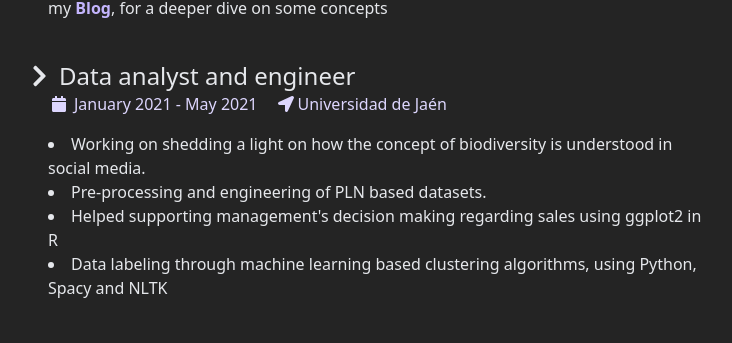
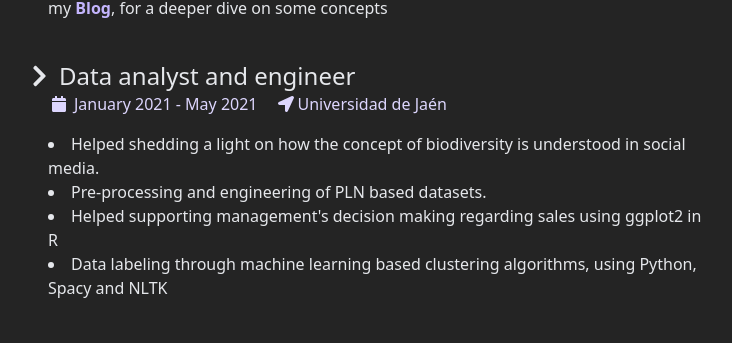
Before and after one commit to jesi-rgb/old.jesirgb.com, a Next.js app: page /curriculum in a window 1280 px wide. Shown: the part 873-1216 px from the top of the page, without its empty margins (272-1004 px from the left). Built offline with nearby package versions, Linux system fonts and the light colour scheme; a web font is replaced by a local one.

Commit message:
changed font

```diff
--- a/pages/curriculum.js
+++ b/pages/curriculum.js
@@ -24,7 +24,7 @@ export default function Curriculum() {
             <div className="text-5xl mb-3 font-bold text-green-300">
               Profile
             </div>
-            <div className="text-xl text-gray-200">
+            <div className="text-xl text-gray-200 font-blogpost">
               <p className="mb-4">
                 Multi-disciplinary professional, deeply intrigued by the process
                 of learning and passionate about telling stories through data.
@@ -45,7 +45,7 @@ export default function Curriculum() {
               Experience
             </div>
             <ul className="list-inside">
-              <li className="list-item mt-10 text-2xl">
+              <li className="list-item mt-10 text-2xl font-blogpost">
                 <FontAwesomeIcon icon={faChevronRight} className="mr-3" />
                 Freelance mathematical animator
               </li>
@@ -68,7 +68,7 @@ export default function Curriculum() {
                   <span className="font-normal text-purple-200">Remote</span>
                 </div>
               </div>
-              <ul className="list-inside list-disc mt-4 ml-4 font-normal">
+              <ul className="list-inside list-disc mt-4 ml-4 font-blogpost">
                 <li>
                   Worked with{" "}
                   <a
@@ -132,10 +132,10 @@ export default function Curriculum() {
                   </span>
                 </div>
               </div>
-              <ul className="list-inside list-disc mt-4 ml-4 font-normal">
+              <ul className="list-inside list-disc mt-4 ml-4 font-blogpost">
                 <li>
-                  Working on shedding a light on how the concept of biodiversity
-                  is understood in social media.
+                  Helped shedding a light on how the concept of biodiversity is
+                  understood in social media.
                 </li>
                 <li>Pre-processing and engineering of PLN based datasets.</li>
                 <li>
@@ -172,7 +172,7 @@ export default function Curriculum() {
                   </span>
                 </div>
               </div>
-              <ul className="list-inside list-disc mt-4 ml-4 font-normal">
+              <ul className="list-inside list-disc mt-4 ml-4 font-blogpost">
                 <li>
                   Assisting and learning in the process of gathering and
                   arranging data
@@ -212,7 +212,7 @@ export default function Curriculum() {
                   </span>
                 </div>
               </div>
-              <ul className="list-inside list-disc mt-4 ml-4 font-normal">
+              <ul className="list-inside list-disc mt-4 ml-4 font-blogpost">
                 <li>
                   Thesis in NLP based transformer to generate medical comments
                   and evaluate the performance of state of the art medical-text
@@ -253,7 +253,7 @@ export default function Curriculum() {
                   </span>
                 </div>
               </div>
-              <ul className="list-inside list-disc mt-4 ml-4 font-normal">
+              <ul className="list-inside list-disc mt-4 ml-4 font-blogpost">
                 <li>
                   Maximum grade in bachelor's thesis building a convolutional
                   autoencoder to detect anomalies in images for the WWF using
```
